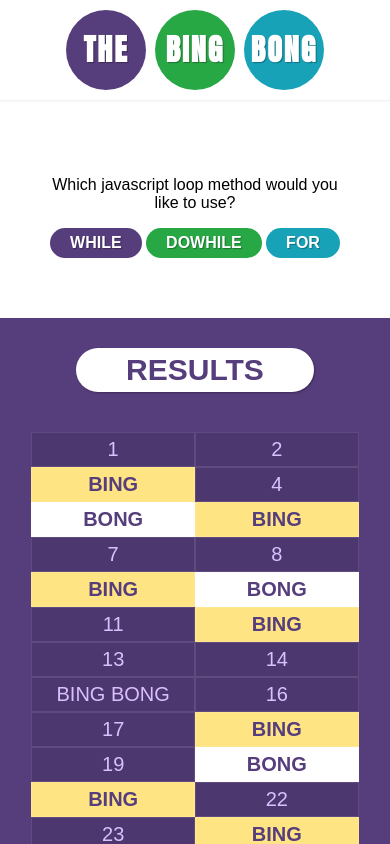
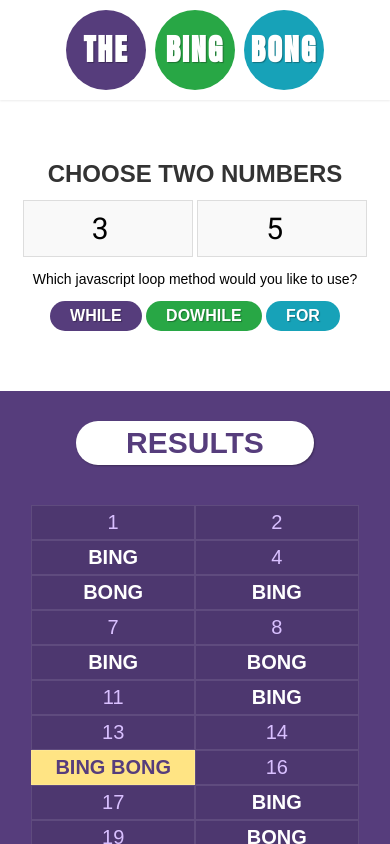
Before and after one commit to dionimercado/FSWO102JS-Day-Two, a plain HTML site: page index.html in a window 390 px wide. Both pictures are taken after a click on the button "WHILE". Shown: the top 844 px of the page. Drawn offline with Linux system fonts and the light colour scheme.

Commit message:
Now you're able to enter custom numbers.

```diff
--- a/index.html
+++ b/index.html
@@ -42,6 +42,14 @@
       letter-spacing: 0;
     }
 
+    h3 {
+      color: #333;
+      display: block;
+      font-size: 24px;
+      text-transform: uppercase;
+      margin-bottom: 30px;
+      letter-spacing: 0;
+    }
     span {
       background-color: #868e96;
       text-shadow: 1px 1px 1px rgba(0,0,0,.3);
@@ -62,6 +70,22 @@
       padding: 60px;
       background-color: #fff;
       box-shadow: 0 0 50px rgba(0,0,0,.1);
+    }
+    input {
+      padding: 10px;
+      border: 1px solid #ddd;
+      width: 200px;
+      background-color: #f9f9f9;
+      font-size: 30px;
+      text-align: center;
+      font-family: 'Roboto', sans-serif;
+      -webkit-appearance: none;
+      -moz-appearance: none;
+      appearance: none;
+    }
+    input:focus {
+      background-color: yellow;
+      outline: none;
     }
     button {
       color: #fff;
@@ -134,6 +158,8 @@
       height: 1270px;
     }
 
+
+
     /* While colors */
     #results.while {
       background-color: #563d7c;
@@ -144,14 +170,16 @@
     .while li {
       color: #d9c0ff;
     }
-    .while .bing {
+
+
+    .while .bingbong {
       background-color: #ffe484;
       color: #563d7c;
       font-weight: bold;
     }
-    .while .bong {
-      background-color: #fff;
-      color: #563d7c;
+    .while .bing,
+    .while .bong{
+      color: #fff;
       font-weight: bold;
     }
 
@@ -165,16 +193,18 @@
     .do-while li {
       color: #a7f7b9;
     }
-    .do-while .bing {
+
+    .do-while .bingbong {
       background-color: #ffe484;
       color: #28a745;
       font-weight: bold;
     }
-    .do-while .bong {
-      background-color: #fff;
-      color: #28a745;
+    .do-while .bing,
+    .do-while .bong{
+      color: #fff;
       font-weight: bold;
     }
+
     /* For colors */
     #results.for {
       background-color: #17a2b8;
@@ -185,16 +215,18 @@
     .for li {
       color: #81eeff;
     }
-    .for .bing {
+
+    .for .bingbong {
       background-color: #ffe484;
       color: #17a2b8;
       font-weight: bold;
     }
-    .for .bong {
-      background-color: #fff;
-      color: #17a2b8;
+    .for .bing,
+    .for .bong{
+      color: #fff;
       font-weight: bold;
     }
+
 
     @media screen and (max-width: 768px) {
       header {
@@ -202,9 +234,19 @@
         position: relative;
         z-index: 2;
       }
+      h3 {
+        margin-top: 0;
+        margin-bottom: 12px;
+      }
+      input {
+        width: 40%;
+      }
       .instructions {
         margin: 0 auto;
-        padding: 60px 40px;
+        padding: 60px 10px;
+      }
+      p {
+        font-size: 14px;
       }
       #results {
         padding: 30px;
@@ -228,6 +270,11 @@
   </header>
 
   <div class="instructions">
+    <div>
+      <h3>Choose two numbers</h3>
+      <input type="number" min="0" max="100" id="first" value="3" />
+      <input type="number" min="0" max="100" id="last" value="5" />
+    </div>
     <p>Which javascript loop method would you like to use?</p>
     <button id="while">While</button>
     <button id="doWhile">DoWhile</button>
@@ -240,13 +287,16 @@
 
   <script>
 
+    const firstNum = document.querySelector('#first');
+    const secondNum = document.querySelector('#last');
     const useWhile = document.querySelector('#while');
     const useDoWhile = document.querySelector('#doWhile');
     const useFor = document.querySelector('#for');
     const results = document.querySelector('#results');
 
+
     // Using the While loop
-    useWhile.addEventListener('click', () => {
+    const playWhile = (firstNum, secondNum) => {
 
       results.className = 'loading';
 
@@ -255,11 +305,11 @@
 
       while( number <= 100 ) {
 
-        if( number % 3 === 0 && number % 5 === 0 ) {
-          output += '<li class="bingbon">Bing Bong</li>';
-        } else if( number % 3 === 0 ) {
+        if( number % firstNum === 0 && number % secondNum === 0 ) {
+          output += '<li class="bingbong">Bing Bong</li>';
+        } else if( number % firstNum === 0 ) {
           output += '<li class="bing">Bing</li>';
-        } else if( number % 5 === 0 ) {
+        } else if( number % secondNum === 0 ) {
           output += '<li class="bong">Bong</li>';
         } else {
           output += `<li>${number}</li>`;
@@ -277,11 +327,11 @@
         results.className = 'while';
         results.children[1].innerHTML = output;
       }, 900);
+    }
 
-    });
 
     // Using the Do While loop
-    useDoWhile.addEventListener('click', () => {
+    const playDoWhile = (firstNum, secondNum) => {
 
     results.className = 'loading';
 
@@ -290,11 +340,11 @@
 
     do {
 
-        if( number % 3 === 0 && number % 5 === 0 ) {
-          output += '<li class="bingbon">Bing Bong</li>';
-        } else if( number % 3 === 0 ) {
+      if( number % firstNum === 0 && number % secondNum === 0 ) {
+        output += '<li class="bingbong">Bing Bong</li>';
+      } else if( number % firstNum === 0 ) {
         output += '<li class="bing">Bing</li>';
-        } else if( number % 5 === 0 ) {
+      } else if( number % secondNum === 0 ) {
         output += '<li class="bong">Bong</li>';
       } else {
         output += `<li>${number}</li>`;
@@ -312,30 +362,29 @@
       results.children[1].innerHTML = output;
     }, 900);
 
-    });
+  }
+
 
   // Using the For loop
-    useFor.addEventListener('click', () => {
+  const playFor = (firstNum, secondNum) => {
 
     results.className = 'loading';
 
-      let number = 1;
     let output = '';
 
-      do {
+    for( let number = 1; number < 100; number++ ) {
 
-        if( number % 3 === 0 && number % 5 === 0 ) {
-          output += '<li class="bingbon">Bing Bon</li>';
-        } else if( number % 3 === 0 ) {
+      if( number % firstNum === 0 && number % secondNum === 0 ) {
+        output += '<li class="bingbong">Bing Bong</li>';
+      } else if( number % firstNum === 0 ) {
         output += '<li class="bing">Bing</li>';
-        } else if( number % 5 === 0 ) {
+      } else if( number % secondNum === 0 ) {
         output += '<li class="bong">Bong</li>';
       } else {
         output += `<li>${number}</li>`;
       }
 
-        number++;
-      } while( number <= 100 );
+    }
 
     output += '<li>&nbsp;</li>';
     output += '<li>&nbsp;</li>';
@@ -347,7 +396,11 @@
       results.children[1].innerHTML = output;
     }, 900);
 
-    });
+  };
+
+  useWhile.addEventListener('click', () => playWhile(firstNum.value, secondNum.value) );
+  useDoWhile.addEventListener('click', () => playDoWhile(firstNum.value, secondNum.value) );
+  useFor.addEventListener('click', () => playFor(firstNum.value, secondNum.value) );
 
   </script>
 </body>
```
Lines whose indentation alone changed are shown as unchanged.
